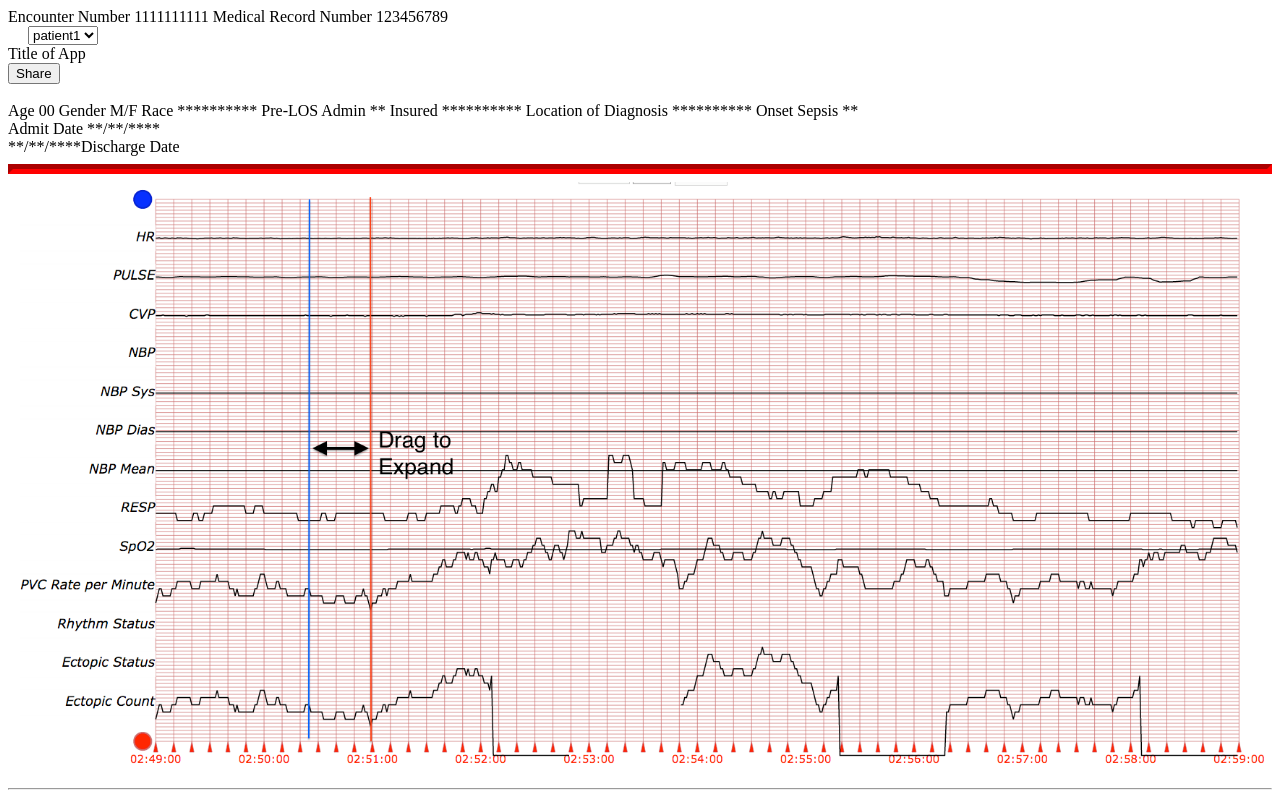
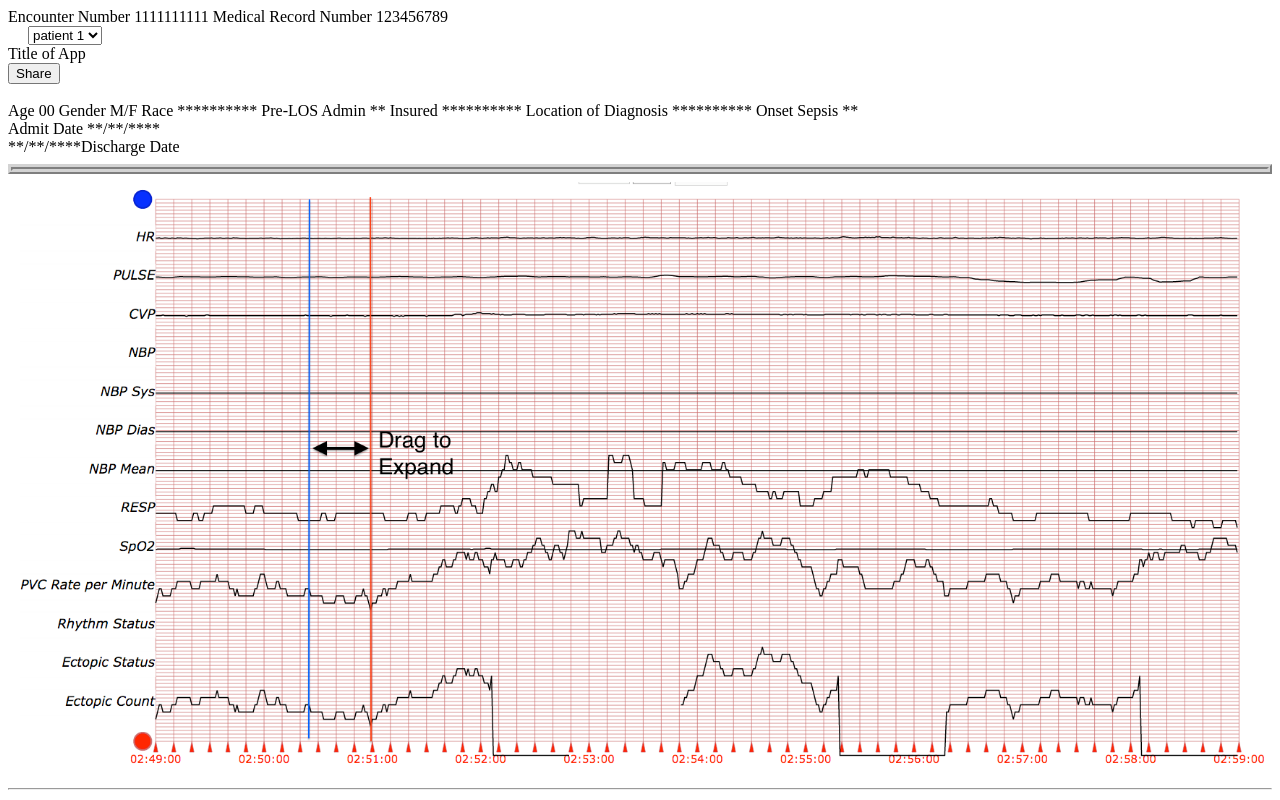
Before and after one commit to maxehnert/wireFrame, a plain HTML site: page index.html in a window 1280 px wide. Shown: the top 800 px of the page. Drawn offline with Linux system fonts and the light colour scheme.

```diff
--- a/index.html
+++ b/index.html
@@ -17,10 +17,10 @@
 
         <div class="pull-left" style="margin-left:20px">
           <select name="" class="form-control">
-            <option value="patient1">patient1</option>
-            <option value="patient2">patient2</option>
-            <option value="patient3">patient3</option>
-            <option value="patient4">patient4</option>
+            <option value="patient1">patient 1</option>
+            <option value="patient2">patient 2</option>
+            <option value="patient3">patient 3</option>
+            <option value="patient4">patient 4</option>
 
           </select>
         </div>
@@ -48,7 +48,9 @@
         <div class="pull-right">
         <span><box>**/**/****</box>Discharge Date </span>
         </div>
-        <hr style="border-width: 5px;border-color: red;">
+        <hr style="border-width: 5px;
+                   border-color: lightgrey;
+                   border-style: ridge">
 
 
       <!-- End Navbar Toolbar-->
```
